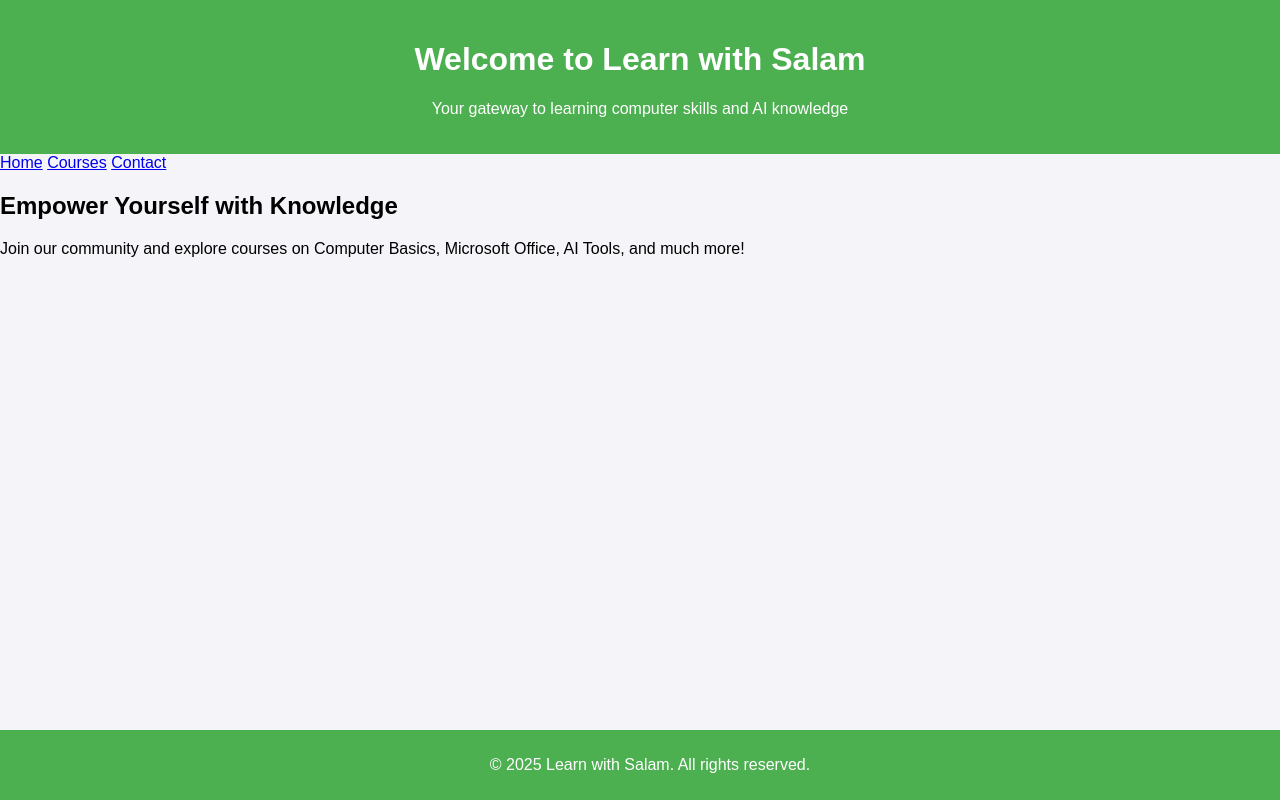
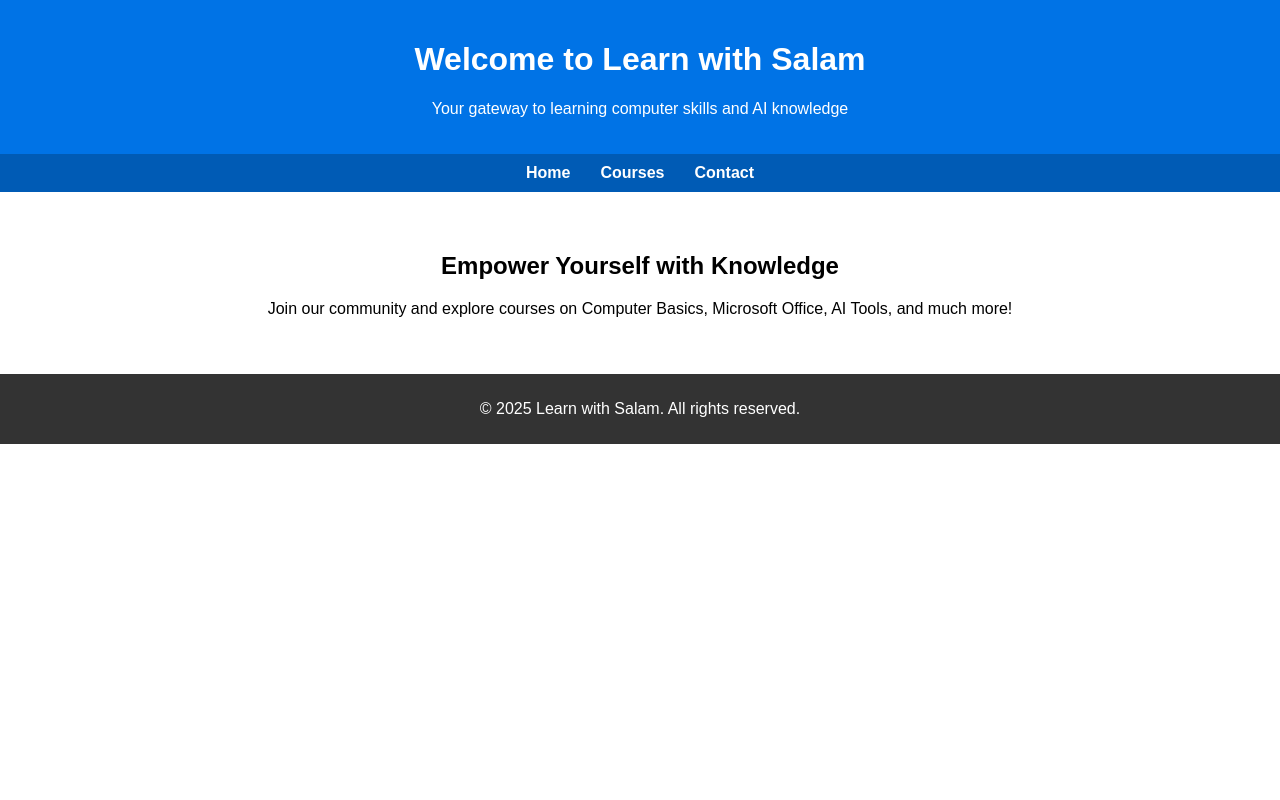
Before and after one commit to jjsalam/learnwithsalam, a plain HTML site: page index.html in a window 1280 px wide. Drawn offline with Linux system fonts and the light colour scheme.

Commit message:
Update styles.css

```diff
--- a/styles.css
+++ b/styles.css
@@ -2,22 +2,40 @@ body {
     font-family: Arial, sans-serif;
     margin: 0;
     padding: 0;
-    background-color: #f4f4f9;
 }
-
 header {
-    background-color: #4CAF50;
+    background: #0073e6;
+    color: white;
+    padding: 20px 0;
+    text-align: center;
+}
+nav {
+    background: #005bb5;
+    color: white;
+    display: flex;
+    justify-content: center;
+    padding: 10px;
+}
+nav a {
+    color: white;
+    text-decoration: none;
+    margin: 0 15px;
+    font-weight: bold;
+}
+nav a:hover {
+    text-decoration: underline;
+}
+section {
+    padding: 20px;
+}
+.welcome, .courses, .contact {
+    margin: 20px auto;
+    max-width: 800px;
+    text-align: center;
+}
+footer {
+    background: #333;
     color: white;
     text-align: center;
-    padding: 20px;
+    padding: 10px 0;
 }
-
-footer {
-    background-color: #4CAF50;
-    color: white;
-    text-align: center;
-    padding: 10px;
-    position: fixed;
-    bottom: 0;
-    width: 100%;
-}
```
